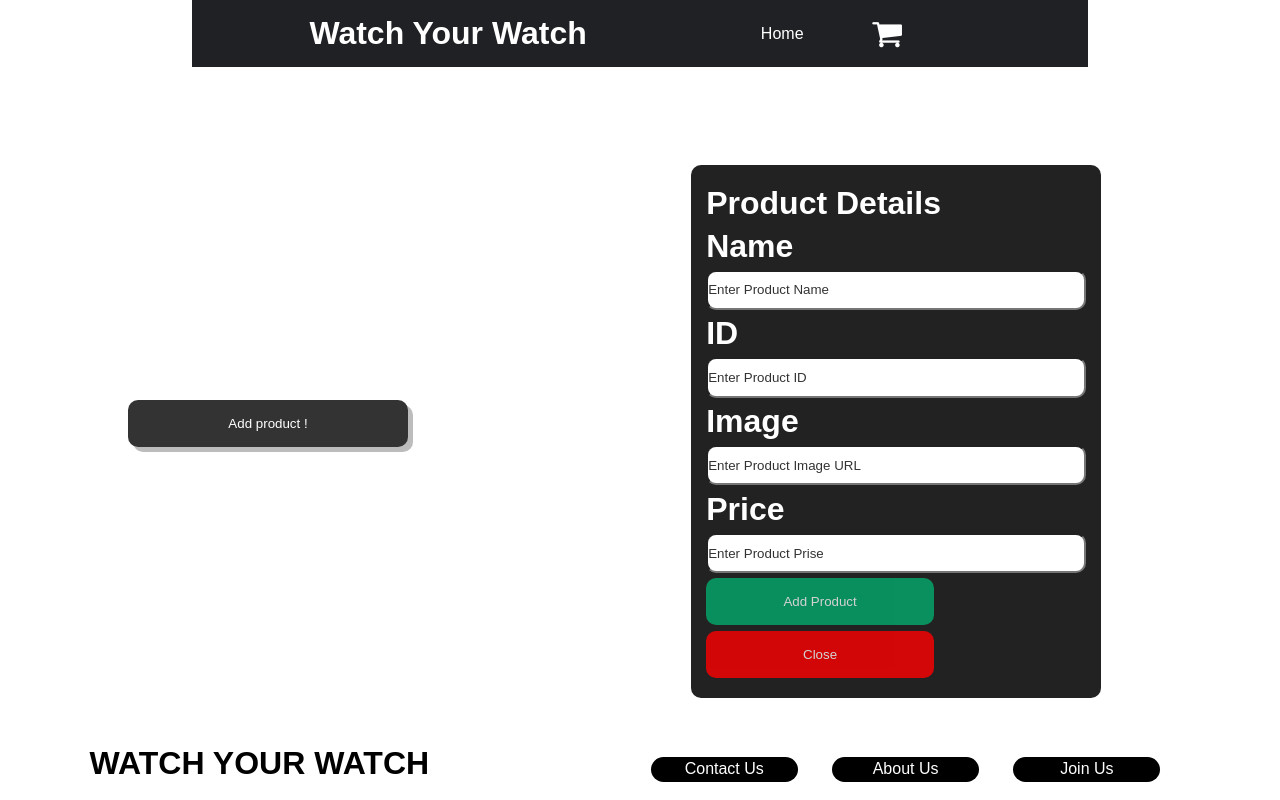
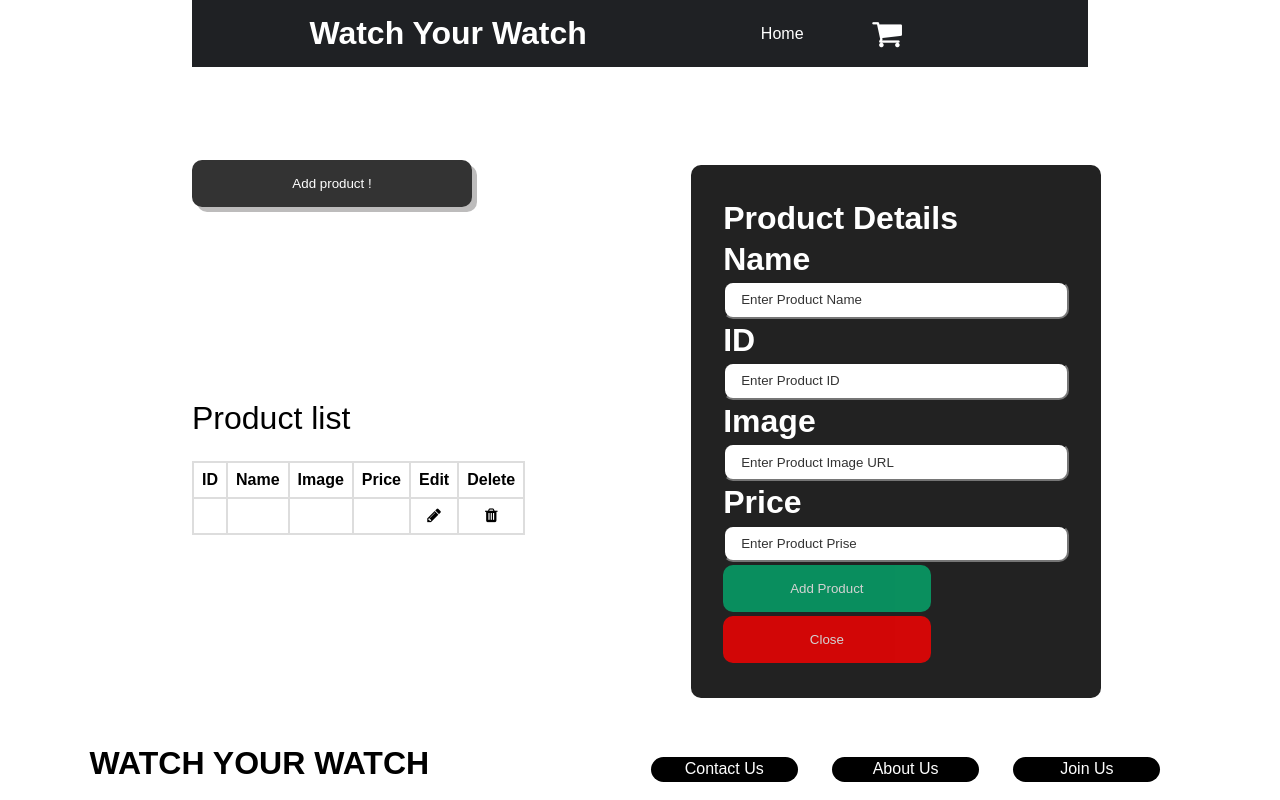
Before and after one commit to GSG-G10/Watch-Store, a website: page seller.html in a window 1280 px wide. Drawn offline with Linux system fonts and the light colour scheme; a web font is replaced by a local one.

Commit message:
31-fix-table-seller-page Relates #31

```diff
--- a/seller.html
+++ b/seller.html
@@ -29,8 +29,37 @@
             </nav>
         </div>
     </header>
+
     <button class="AddProduct-btn" onclick="openForm()">Add product !</button>
-
+    <div class="container">
+        <h1 class="table-title">Product list</h1>
+        <table id="ProTable">
+            <tbody>
+                <tr>
+                    <th>ID</th>
+                    <th>Name</th>
+                    <th>Image</th>
+                    <th>Price</th>
+                    <th>Edit</th>
+                    <th>Delete</th>
+                </tr>
+                <tr>
+                    <td id="ProductIDField"></td>
+                    <td id="ProductNameField"></td>
+                    <td id="ProductImgField"></td>
+                    <td id="ProductPriceField"></td>
+                    <td>
+                        <a class="openEdit"><i class="fa fa-pencil" aria-hidden="true"></i
+              ></a>
+                    </td>
+                    <td>
+                        <a class="DeleteButton"><i class="fa fa-trash" aria-hidden="true"></i
+              ></a>
+                    </td>
+                </tr>
+            </tbody>
+        </table>
+    </div>
     <div class="form-popup" id="myForm">
         <form class="form-container">
             <h1>Product Details</h1>
--- a/styles/seller.css
+++ b/styles/seller.css
@@ -76,13 +76,41 @@ body {
     cursor: pointer;
     opacity: 0.8;
     position: fixed;
-    top: 50%;
-    left: 10%;
+    top: 20%;
+    left: 15%;
     width: 280px;
     border-radius: 10px;
     box-shadow: 5px 5px #adacac;
 }
+.form-buttons {
+    width: 100%;
+    align-self: center;
+    display: flex;
+    justify-content: space-between;
+    margin-top: 10px;
+}
 
+
+/* Table  */
+
+.table-title {
+    font-weight: 500;
+    margin-bottom: 3vh;
+}
+
+#ProTable {
+    max-width: 50%;
+    font-family: var(--HammerSmith-Font);
+    border-collapse: collapse;
+    font-weight: lighter;
+}
+
+td,
+th {
+    border: 2px solid #dddddd;
+    text-align: center;
+    padding: 0.5rem;
+}
 .form-popup {
     display: flex;
     flex-flow: column wrap;
@@ -98,7 +126,7 @@ body {
 .form-container {
     width: 80%;
     height: 100%;
-    padding: 15px;
+    padding: 2rem;
     margin: 5px 0 22px 0;
     border: none;
     background: #222222;
@@ -115,6 +143,7 @@ body {
     height: 8%;
     background-color: white;
     border-radius: 10px;
+    padding-left: 1rem;
 }
 
 .form-container label,
```
